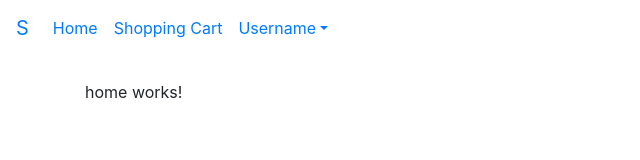
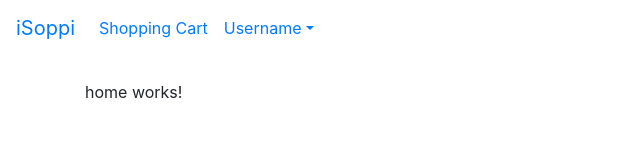
Before and after one commit to teemu61/shop, an Angular app: page / in a window 1280 px wide. Shown: the top 160 px of the page, without its empty margins (0-640 px from the left). Built offline with nearby package versions, Linux system fonts and the light colour scheme; what @angular/fire would draw is missing.

Commit message:
refactoring navbar

```diff
--- a/src/app/bs-navbar/bs-navbar.component.css
+++ b/src/app/bs-navbar/bs-navbar.component.css
@@ -0,0 +1,4 @@
+
+.dropdown-toggle{
+    cursor: pointer;
+}
--- a/src/app/bs-navbar/bs-navbar.component.html
+++ b/src/app/bs-navbar/bs-navbar.component.html
@@ -1,7 +1,7 @@
 
 <!-- bootstrap navbar -->
 <nav class="navbar navbar-expand-md navbar-ligth bg-ligth fixed-top">
-    <a class="navbar-brand" href="#">S</a>
+    <a class="navbar-brand" routerLink="/">iSoppi</a>
     <button class="navbar-toggler" type="button" data-toggle="collapse" data-target="#navbarsExampleDefault"
         aria-controls="navbarsExampleDefault" aria-expanded="false" aria-label="Toggle navigation">
         <span class="navbar-toggler-icon"></span>
@@ -10,9 +10,9 @@
     <div class="collapse navbar-collapse" id="navbarsExampleDefault">
         <ul class="navbar-nav mr-auto">
 
-            <li class="nav-item active">
+<!--             <li class="nav-item active">
                 <a class="nav-link" href="/">Home <span class="sr-only">(current)</span></a>
-            </li>
+            </li> -->
 
             <li class="nav-item">
                 <a class="nav-link" routerLink="/shopping-cart">Shopping Cart</a>
```
